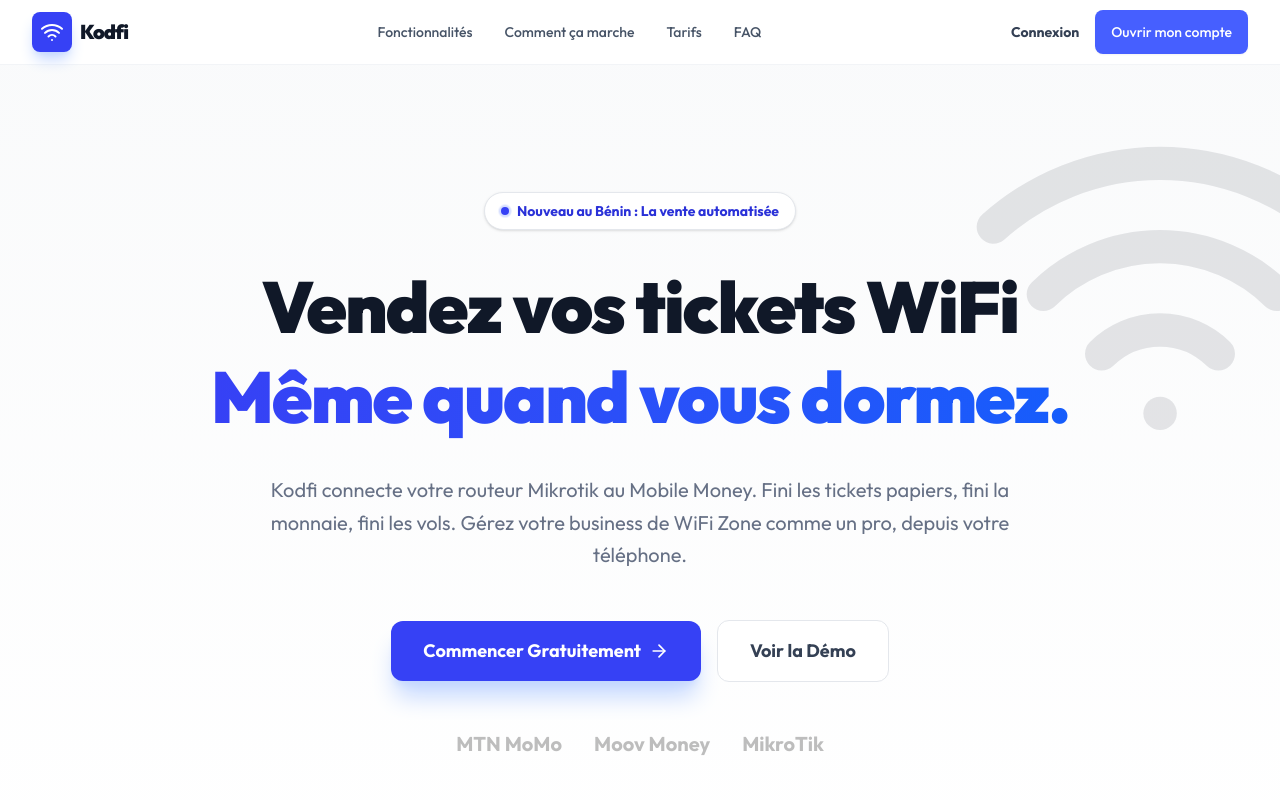
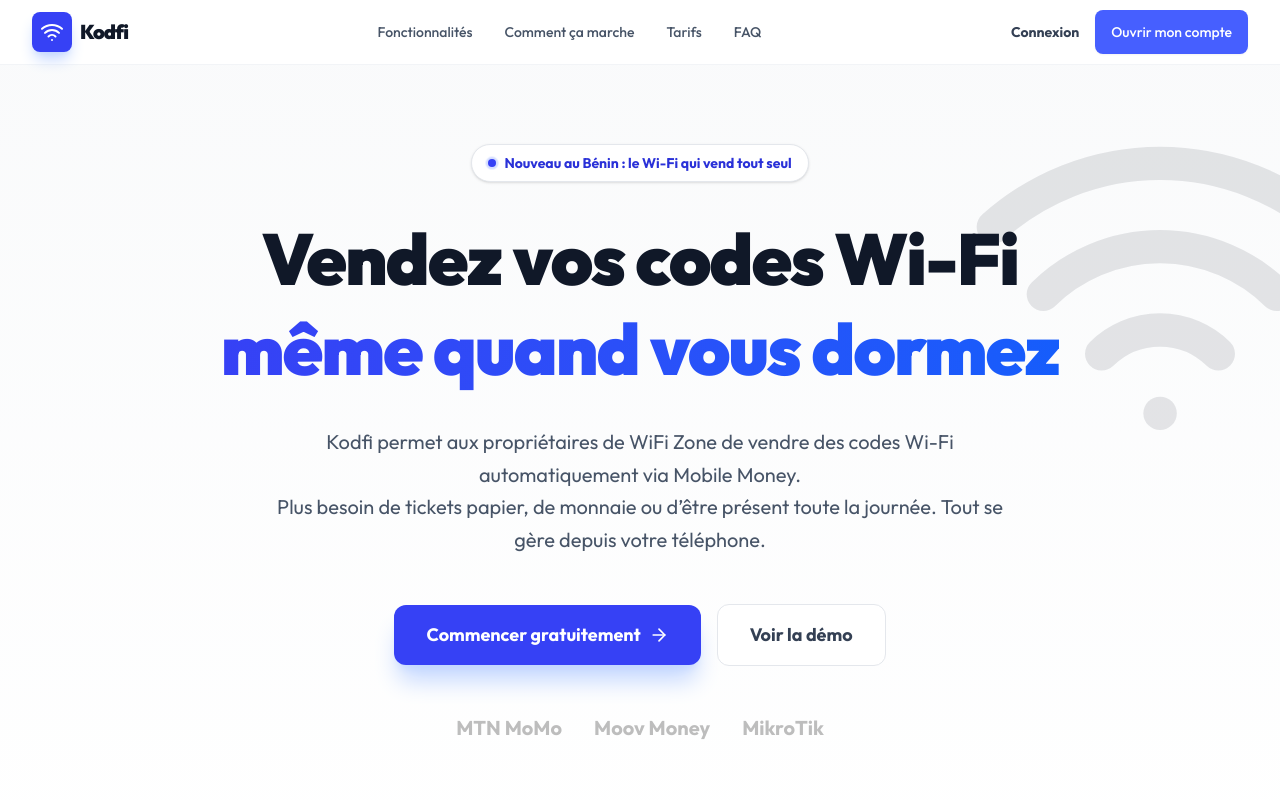
Before and after one commit to nort-s/kodfi, a Next.js app: page / in a window 1280 px wide. Shown: the top 800 px of the page. Built offline with nearby package versions, Linux system fonts and the light colour scheme.

Commit message:
fix: - fix menu link - update package.json file - update landing page

```diff
--- a/package.json
+++ b/package.json
@@ -21,7 +21,7 @@
     "@hookform/resolvers": "^5.2.2",
     "@next-auth/prisma-adapter": "^1.0.7",
     "@prisma/adapter-pg": "^7.1.0",
-    "@prisma/client": "^7.1.0",
+    "@prisma/client": "^7.2.0",
     "@react-jvectormap/core": "^1.0.4",
     "@react-jvectormap/world": "^1.1.2",
     "@tailwindcss/forms": "^0.5.10",
@@ -60,11 +60,13 @@
     "@types/react": "^19.2.4",
     "@types/react-dom": "^19.2.3",
     "@types/react-transition-group": "^4.4.12",
+    "dotenv": "^17.2.3",
     "eslint": "^9.39.1",
     "eslint-config-next": "15.1.3",
     "postcss": "^8.5.6",
-    "prisma": "^7.1.0",
+    "prisma": "^7.2.0",
     "tailwindcss": "^4.1.17",
+    "ts-node": "^10.9.2",
     "typescript": "^5.9.3"
   },
   "overrides": {
--- a/prisma.config.ts
+++ b/prisma.config.ts
@@ -5,7 +5,10 @@ import { defineConfig, env } from "prisma/config";
 
 export default defineConfig({
   schema: "prisma/schema.prisma",
+
   migrations: {
+    seed: 'prisma/seed.ts',
+
     path: "prisma/migrations",
   },
   datasource: {
--- a/src/app/page.tsx
+++ b/src/app/page.tsx
@@ -43,55 +43,80 @@ export default function LandingPage() {
       </nav>
 
       {/* 2. HERO SECTION (Impact Majeur) */}
-      <section className="pt-32 pb-20 lg:pt-48 lg:pb-32 overflow-hidden bg-gradient-to-b from-gray-50 to-white relative">
-        {/* Background Elements */}
+      <section className="pt-32 pb-20 lg:pt-36 lg:pb-32 overflow-hidden bg-gradient-to-b from-gray-50 to-white relative">
         <div className="absolute top-20 right-0 -mr-20 opacity-10">
-             <Wifi size={400} />
+          <svg xmlns="http://www.w3.org/2000/svg" width="400" height="400" viewBox="0 0 24 24" fill="none"
+            stroke="currentColor" stroke-width="2" stroke-linecap="round" stroke-linejoin="round"
+            className="lucide lucide-wifi">
+            <path d="M12 20h.01"></path>
+            <path d="M2 8.82a15 15 0 0 1 20 0"></path>
+            <path d="M5 12.859a10 10 0 0 1 14 0"></path>
+            <path d="M8.5 16.429a5 5 0 0 1 7 0"></path>
+          </svg>
         </div>
 
         <div className="max-w-7xl mx-auto px-4 sm:px-6 lg:px-8 text-center relative z-10">
-          <div className="inline-flex items-center gap-2 px-4 py-2 rounded-full bg-white border border-gray-200 shadow-sm text-brand-700 text-sm font-bold mb-8 animate-fade-in-up">
+
+          {/* <!-- Badge --> */}
+          <div
+            className="inline-flex items-center gap-2 px-4 py-2 rounded-full bg-white border border-gray-200 shadow-sm text-brand-700 text-sm font-bold mb-8">
             <span className="relative flex h-2 w-2">
               <span className="animate-ping absolute inline-flex h-full w-full rounded-full bg-brand-400 opacity-75"></span>
               <span className="relative inline-flex rounded-full h-2 w-2 bg-brand-600"></span>
             </span>
-            Nouveau au Bénin : La vente automatisée
+            Nouveau au Bénin : le Wi-Fi qui vend tout seul
           </div>
 
+          {/* <!-- Titre --> */}
           <h1 className="text-4xl sm:text-5xl lg:text-7xl font-black tracking-tight text-gray-900 mb-8 leading-tight">
-            Vendez vos tickets WiFi <br className="hidden md:block" />
+            Vendez vos codes Wi-Fi
+            <br className="hidden md:block"/>
               <span className="text-transparent bg-clip-text bg-gradient-to-r from-brand-600 to-blue-600">
-              Même quand vous dormez.
+                même quand vous dormez
               </span>
           </h1>
 
-          <p className="text-lg sm:text-xl text-gray-500 max-w-3xl mx-auto mb-12 leading-relaxed">
-            Kodfi connecte votre routeur Mikrotik au Mobile Money.
-            Fini les tickets papiers, fini la monnaie, fini les vols.
-            Gérez votre business de WiFi Zone comme un pro, depuis votre téléphone.
+          {/* <!-- Description --> */}
+          <p className="text-lg sm:text-xl text-gray-600 max-w-3xl mx-auto mb-12 leading-relaxed">
+            Kodfi permet aux propriétaires de WiFi Zone de vendre des codes Wi-Fi automatiquement via Mobile Money.
+            <br className="hidden sm:block"/>
+            Plus besoin de tickets papier, de monnaie ou d’être présent toute la journée.
+            Tout se gère depuis votre téléphone.
           </p>
 
+          {/* <!-- CTA --> */}
           <div className="flex flex-col sm:flex-row gap-4 justify-center items-center">
-            <Link href="/signin" className="w-full sm:w-auto">
-              <button className="w-full px-8 py-4 bg-brand-600 text-white rounded-xl font-bold text-lg hover:bg-brand-700 transition shadow-xl shadow-brand-200 flex items-center justify-center gap-2">
-                Commencer Gratuitement <ArrowRight size={20} />
+            <a className="w-full sm:w-auto" href="/signup">
+              <button
+                className="w-full px-8 py-4 bg-brand-600 text-white rounded-xl font-bold text-lg hover:bg-brand-700 transition shadow-xl shadow-brand-200 flex items-center justify-center gap-2">
+                Commencer gratuitement
+                <svg xmlns="http://www.w3.org/2000/svg" width="20" height="20" viewBox="0 0 24 24" fill="none"
+                  stroke="currentColor" stroke-width="2" stroke-linecap="round" stroke-linejoin="round"
+                  className="lucide lucide-arrow-right">
+                  <path d="M5 12h14"></path>
+                  <path d="m12 5 7 7-7 7"></path>
+                </svg>
               </button>
-            </Link>
-            <Link href="#how-it-works" className="w-full sm:w-auto">
-              <button className="w-full px-8 py-4 bg-white text-gray-700 border border-gray-200 rounded-xl font-bold text-lg hover:bg-gray-50 transition flex items-center justify-center gap-2">
-                Voir la Démo
+            </a>
+
+            <a className="w-full sm:w-auto" href="#how-it-works">
+              <button
+                className="w-full px-8 py-4 bg-white text-gray-700 border border-gray-200 rounded-xl font-bold text-lg hover:bg-gray-50 transition">
+                Voir la démo
               </button>
-            </Link>
+            </a>
           </div>
 
+          {/* <!-- Trust --> */}
           <div className="mt-12 flex items-center justify-center gap-8 text-gray-400 grayscale opacity-70">
-             {/* Logos factices pour la preuve sociale */}
             <span className="font-bold text-xl">MTN MoMo</span>
             <span className="font-bold text-xl">Moov Money</span>
             <span className="font-bold text-xl">MikroTik</span>
           </div>
+
         </div>
       </section>
+
 
       {/* 3. LE COMPARATIF (Douleur vs Solution) */}
       <section className="py-20 bg-white">
@@ -251,7 +276,7 @@ export default function LandingPage() {
           <div className="space-y-6">
             <div className="bg-white p-6 rounded-xl shadow-sm">
               <h4 className="font-bold text-lg mb-2 flex items-center gap-2">
-                        <HelpCircle size={18} className="text-brand-500"/>
+                <HelpCircle size={18} className="text-brand-500" />
                 Est-ce que ça marche avec Mikrotik ?
               </h4>
               <p className="text-gray-600">Oui, absolument. Vous générez vos tickets sur Mikrotik comme d'habitude (via User Manager ou Terminal), et vous importez simplement la liste des codes dans Kodfi.</p>
@@ -259,7 +284,7 @@ export default function LandingPage() {
 
             <div className="bg-white p-6 rounded-xl shadow-sm">
               <h4 className="font-bold text-lg mb-2 flex items-center gap-2">
-                         <HelpCircle size={18} className="text-brand-500"/>
+                <HelpCircle size={18} className="text-brand-500" />
                 Comment je reçois mon argent ?
               </h4>
               <p className="text-gray-600">Les paiements des clients arrivent sur votre compte marchand (Fedapay/Kkiapay) et vous pouvez retirer les fonds vers votre numéro MoMo personnel quand vous voulez.</p>
@@ -267,7 +292,7 @@ export default function LandingPage() {
 
             <div className="bg-white p-6 rounded-xl shadow-sm">
               <h4 className="font-bold text-lg mb-2 flex items-center gap-2">
-                         <HelpCircle size={18} className="text-brand-500"/>
+                <HelpCircle size={18} className="text-brand-500" />
                 Combien ça coûte ?
               </h4>
               <p className="text-gray-600">L'inscription est gratuite. Kodfi prend une petite commission uniquement sur les tickets vendus. Si vous ne vendez rien, vous ne payez rien.</p>
@@ -282,7 +307,7 @@ export default function LandingPage() {
           {/* Pattern de fond abstrait */}
           <svg width="100%" height="100%">
             <pattern id="grid" width="40" height="40" patternUnits="userSpaceOnUse">
-                     <path d="M 40 0 L 0 0 0 40" fill="none" stroke="white" strokeWidth="1"/>
+              <path d="M 40 0 L 0 0 0 40" fill="none" stroke="white" strokeWidth="1" />
             </pattern>
             <rect width="100%" height="100%" fill="url(#grid)" />
           </svg>
--- a/src/layout/AppSidebar.tsx
+++ b/src/layout/AppSidebar.tsx
@@ -225,9 +225,9 @@ const AppSidebar: React.FC = () => {
                 {nav.subItems.map((subItem) => (
                   <li key={subItem.name}>
                     <Link
-                      href={subItem.path}
+                      href={nav.subPath + subItem.path}
                       className={`menu-dropdown-item ${
-                        isActive(subItem.path)
+                        isActive(nav.subPath + subItem.path)
                           ? "menu-dropdown-item-active"
                           : "menu-dropdown-item-inactive"
                       }`}
@@ -237,7 +237,7 @@ const AppSidebar: React.FC = () => {
                         {subItem.new && (
                           <span
                             className={`ml-auto ${
-                              isActive(subItem.path)
+                              isActive(nav.subPath + subItem.path)
                                 ? "menu-dropdown-badge-active"
                                 : "menu-dropdown-badge-inactive"
                             } menu-dropdown-badge `}
@@ -248,7 +248,7 @@ const AppSidebar: React.FC = () => {
                         {subItem.pro && (
                           <span
                             className={`ml-auto ${
-                              isActive(subItem.path)
+                              isActive(nav.subPath + subItem.path)
                                 ? "menu-dropdown-badge-active"
                                 : "menu-dropdown-badge-inactive"
                             } menu-dropdown-badge `}
@@ -289,7 +289,7 @@ const AppSidebar: React.FC = () => {
       items.forEach((nav, index) => {
         if (nav.subItems) {
           nav.subItems.forEach((subItem) => {
-            if (isActive(subItem.path)) {
+            if (isActive(nav.subPath + subItem.path)) {
               setOpenSubmenu({
                 type: menuType as "main" | "others",
                 index,
```
Also changed, not shown: 1 other file (tests, documents, lock files or other folders). Lines whose indentation alone changed are shown as unchanged.
